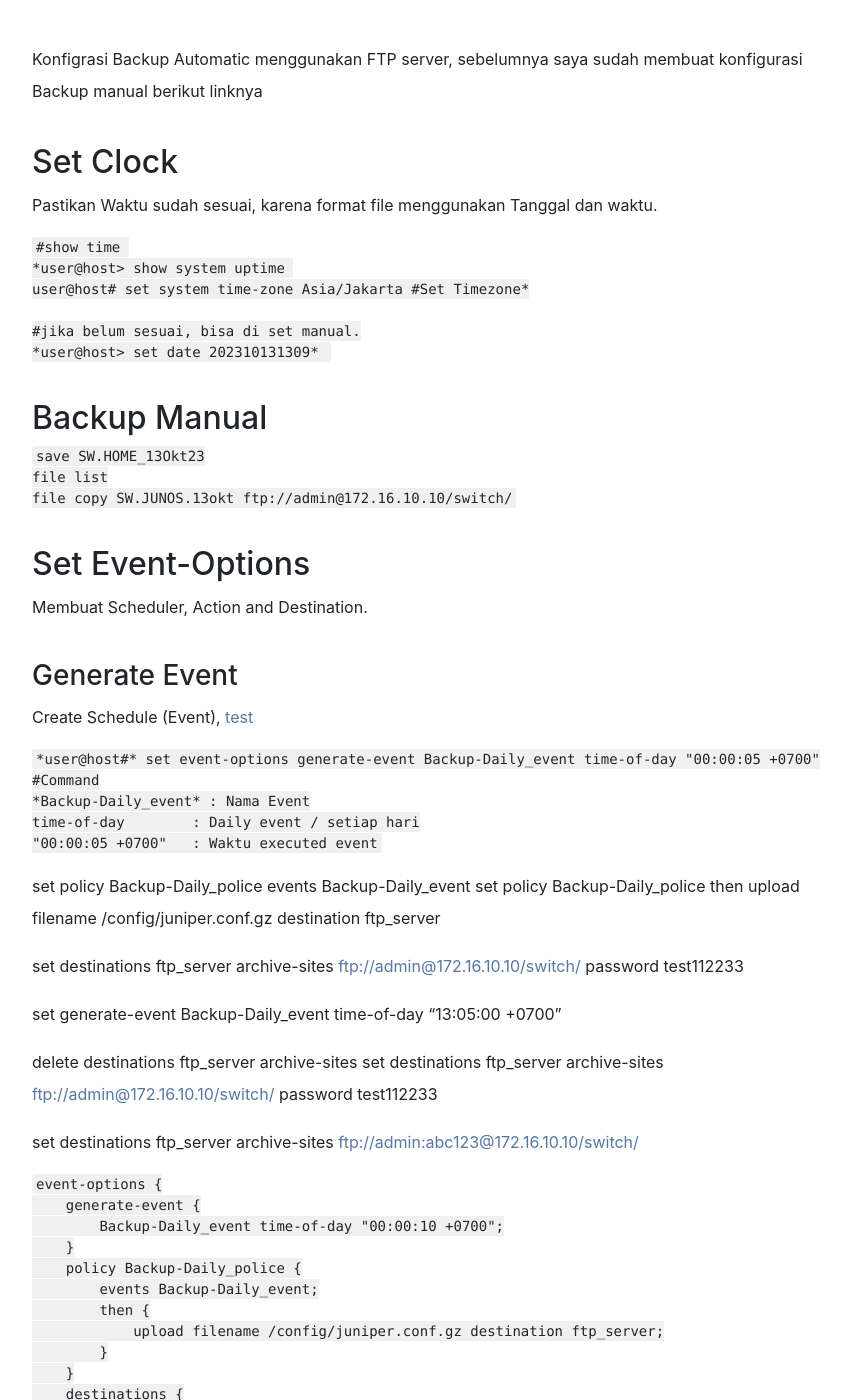
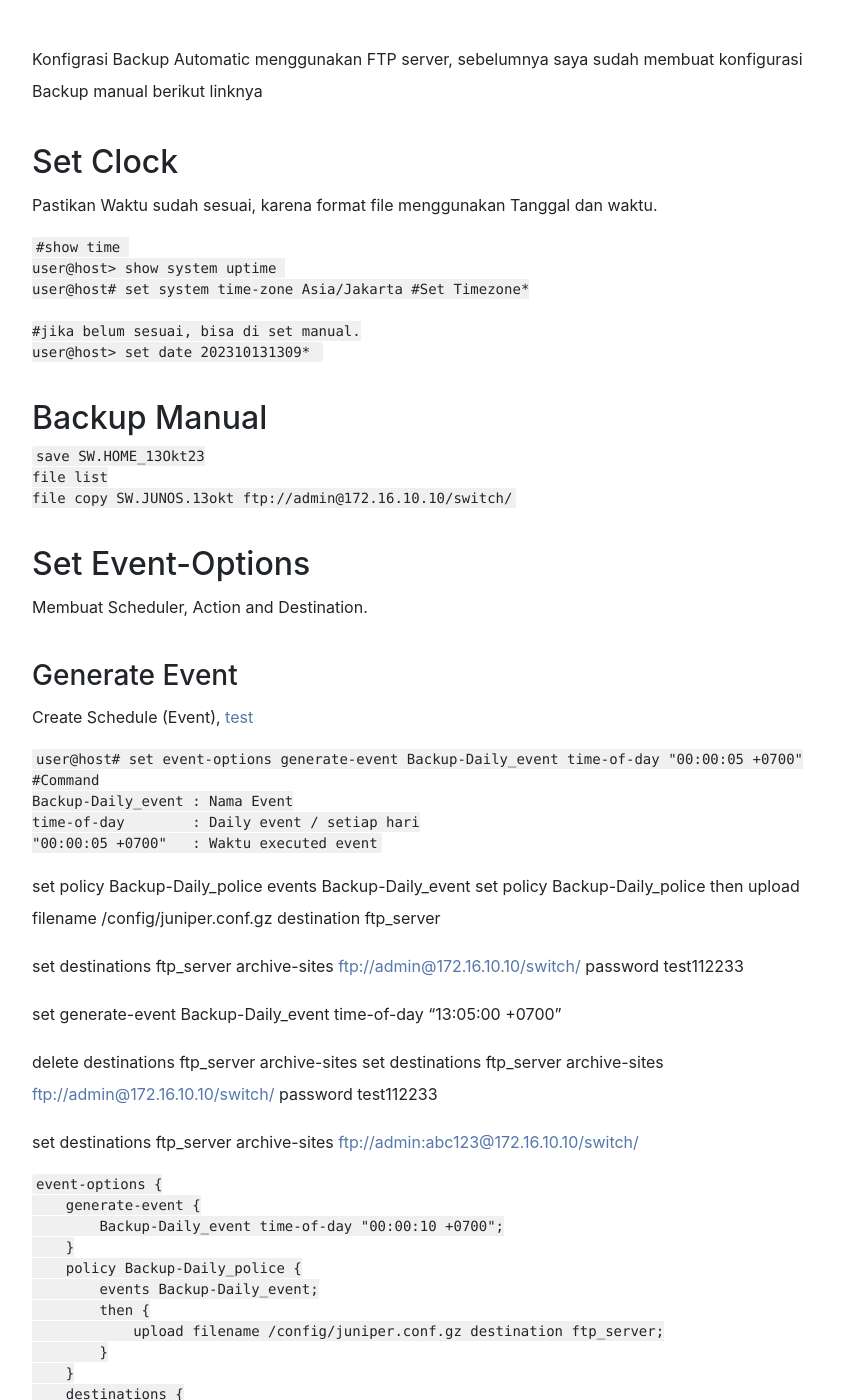
Before and after one commit to raflimaulanarizki/raflimaulanarizki.github.io, a Jekyll site: the page built from _posts/2023-10-30-Automatic_backup_Junos.md, in a window 1280 px wide and 1400 px high, scrolled down 915 px. Shown: the whole window, without its empty margins (208-1059 px from the left). Built offline with Jekyll 4.4.1, drawn with Linux system fonts in a browser that asks for light colours; nearby versions of some CDN libraries; comment, search, counter and statistics services are not loaded; a style sheet for code colours, icons or effects is not loaded.

````diff
--- a/_posts/2023-10-30-Automatic_backup_Junos.md
+++ b/_posts/2023-10-30-Automatic_backup_Junos.md
@@ -16,11 +16,11 @@ Pastikan Waktu sudah sesuai, karena format file menggunakan Tanggal dan waktu.
 
 ```bash
 #show time
-*user@host> show system uptime
+user@host> show system uptime
 user@host# set system time-zone Asia/Jakarta #Set Timezone*
 
 #jika belum sesuai, bisa di set manual.
-*user@host> set date 202310131309*
+user@host> set date 202310131309*
 ```
 
 ## Backup Manual
@@ -40,9 +40,9 @@ Membuat Scheduler, Action and Destination.
 Create Schedule (Event), [test](https://www.juniper.net/documentation/us/en/software/junos/automation-scripting/topics/ref/statement/generate-event-edit-event-options.html)
 
 ```bash
-*user@host#* set event-options generate-event Backup-Daily_event time-of-day "00:00:05 +0700"
+user@host# set event-options generate-event Backup-Daily_event time-of-day "00:00:05 +0700"
 #Command
-*Backup-Daily_event* : Nama Event
+Backup-Daily_event : Nama Event
 time-of-day        : Daily event / setiap hari
 "00:00:05 +0700"   : Waktu executed event
 ```
````
